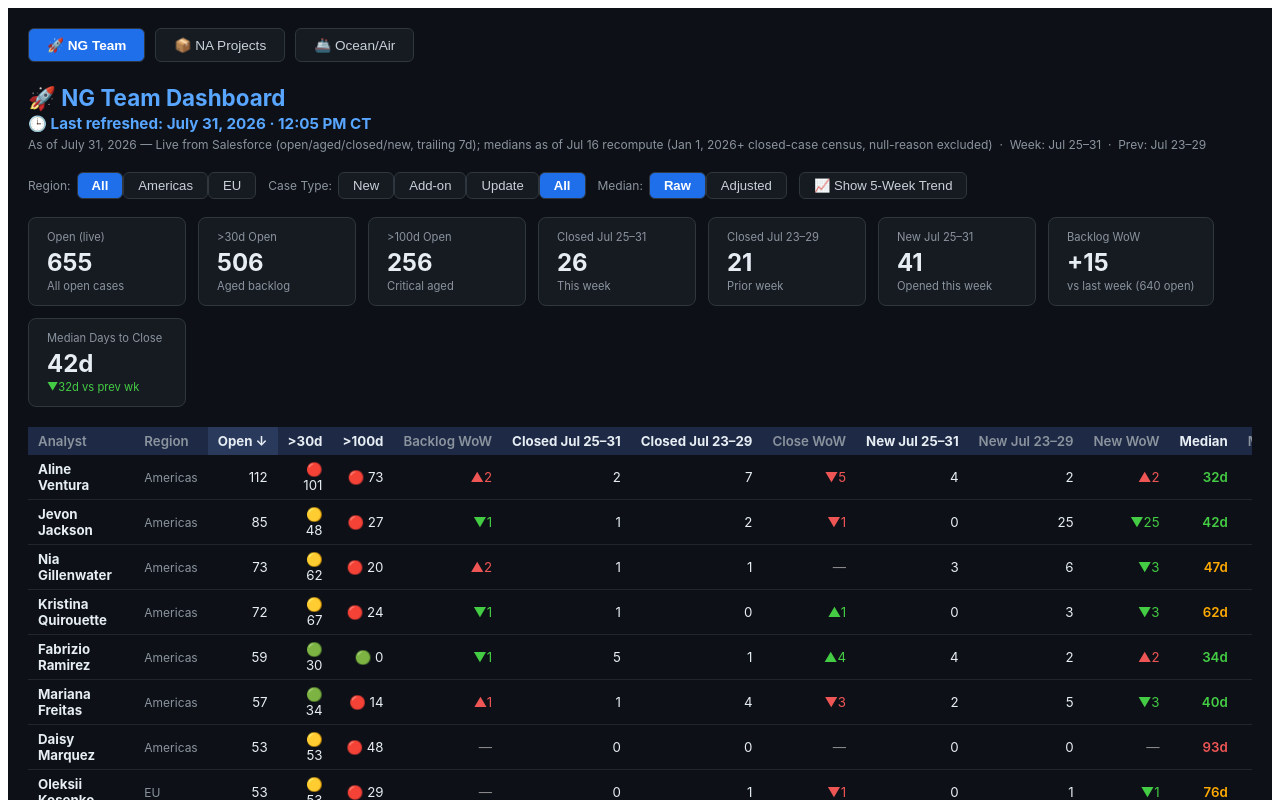
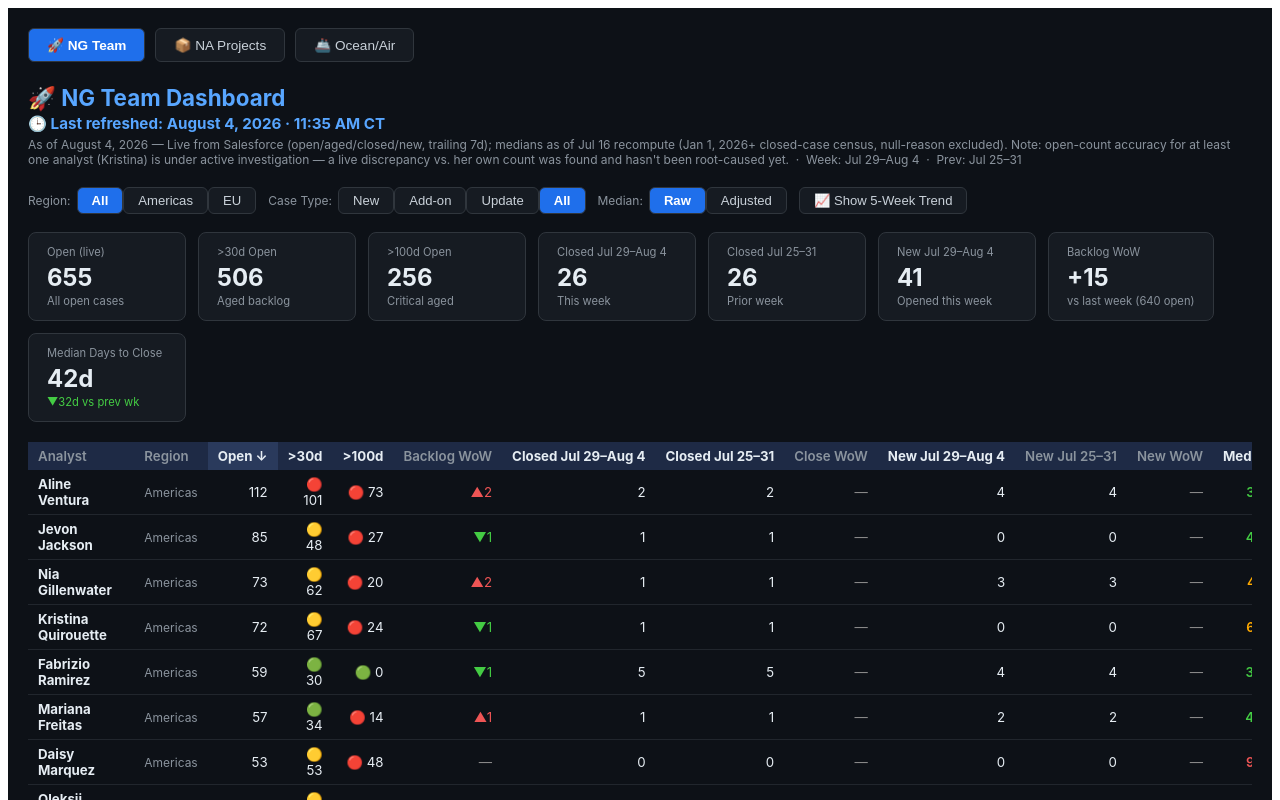
Before and after one commit to The-Vickerman/ng-dashboard, a React (Vite) app: page / in a window 1280 px wide. Shown: the top 800 px of the page. Built offline with nearby package versions, Linux system fonts and the light colour scheme; the HTML template or start-up script is replaced by a standard one.

Commit message:
Refresh NG dashboard: live open/aged/closed/new for trailing week Jul 29-Aug 4 2026 (flagging Kristina open-count discrepancy under investigation)

```diff
--- a/src/NGTeam.jsx
+++ b/src/NGTeam.jsx
@@ -1,9 +1,9 @@
 import { useState, useMemo } from "react";
 
-const LAST_REFRESHED = "July 31, 2026 · 12:05 PM CT";
-const AS_OF     = "July 31, 2026 — Live from Salesforce (open/aged/closed/new, trailing 7d); medians as of Jul 16 recompute (Jan 1, 2026+ closed-case census, null-reason excluded)";
-const THIS_WEEK = "Jul 25–31";
-const PREV_WEEK = "Jul 23–29";
+const LAST_REFRESHED = "August 4, 2026 · 11:35 AM CT";
+const AS_OF     = "August 4, 2026 — Live from Salesforce (open/aged/closed/new, trailing 7d); medians as of Jul 16 recompute (Jan 1, 2026+ closed-case census, null-reason excluded). Note: open-count accuracy for at least one analyst (Kristina) is under active investigation — a live discrepancy vs. her own count was found and hasn't been root-caused yet.";
+const THIS_WEEK = "Jul 29–Aug 4";
+const PREV_WEEK = "Jul 25–31";
 
 const WEEK_LABELS = ["Jun 9–15", "Jun 16–22", "Jun 23–29", "Jun 30–Jul 6", "Jul 16 (recompute)"];
 
@@ -17,80 +17,80 @@ const TEAM = [
   { name:"Aline Ventura", region:"Americas",
     open:{new:31,addon:56,update:19,all:112}, a30:{new:28,addon:55,update:17,all:101},
     a100:{new:24,addon:48,update:1,all:73}, cl7:{new:0,addon:2,update:0,all:2},
-    cp7:{new:1,addon:0,update:5,all:7}, n7:{new:0,addon:0,update:1,all:4},
-    np7:{new:0,addon:0,update:0,all:2}, openp7:110,
+    cp7:{new:0,addon:2,update:0,all:2}, n7:{new:0,addon:0,update:1,all:4},
+    np7:{new:0,addon:0,update:1,all:4}, openp7:110,
     median:{new:76,addon:62,update:22,all:32}, medianAdj:{new:40,addon:34,update:22,all:27},
-    medianTrend:[64,26,32,32,32] },
+    medianTrend:[26,32,32,32,32] },
   { name:"Daisy Marquez", region:"Americas",
     open:{new:15,addon:8,update:21,all:53}, a30:{new:15,addon:8,update:21,all:53},
     a100:{new:11,addon:8,update:21,all:48}, cl7:{new:0,addon:0,update:0,all:0},
     cp7:{new:0,addon:0,update:0,all:0}, n7:{new:0,addon:0,update:0,all:0},
     np7:{new:0,addon:0,update:0,all:0}, openp7:53,
     median:{new:93,addon:52,update:179,all:93}, medianAdj:{new:46,addon:52,update:179,all:52},
-    medianTrend:[null,null,93,93,93] },
+    medianTrend:[93,93,93,93,93] },
   { name:"Jevon Jackson", region:"Americas",
     open:{new:41,addon:28,update:13,all:85}, a30:{new:17,addon:15,update:13,all:48},
     a100:{new:13,addon:4,update:7,all:27}, cl7:{new:1,addon:0,update:0,all:1},
-    cp7:{new:1,addon:0,update:1,all:2}, n7:{new:0,addon:0,update:0,all:0},
-    np7:{new:21,addon:4,update:0,all:25}, openp7:86,
+    cp7:{new:1,addon:0,update:0,all:1}, n7:{new:0,addon:0,update:0,all:0},
+    np7:{new:0,addon:0,update:0,all:0}, openp7:86,
     median:{new:43,addon:48,update:41,all:42}, medianAdj:{new:28,addon:33,update:29,all:29},
-    medianTrend:[71,74,42,42,42] },
+    medianTrend:[74,42,42,42,42] },
   { name:"Kristen Whitman", region:"Americas",
     open:{new:3,addon:3,update:3,all:9}, a30:{new:2,addon:3,update:2,all:7},
     a100:{new:0,addon:1,update:1,all:2}, cl7:{new:0,addon:6,update:3,all:9},
-    cp7:{new:1,addon:1,update:0,all:2}, n7:{new:0,addon:0,update:2,all:2},
-    np7:{new:1,addon:0,update:1,all:2}, openp7:16,
+    cp7:{new:0,addon:6,update:3,all:9}, n7:{new:0,addon:0,update:2,all:2},
+    np7:{new:0,addon:0,update:2,all:2}, openp7:16,
     median:{new:42,addon:45,update:17,all:42}, medianAdj:{new:28,addon:45,update:17,all:28},
-    medianTrend:[36,328,42,42,42] },
+    medianTrend:[328,42,42,42,42] },
   { name:"Kristina Quirouette", region:"Americas",
     open:{new:37,addon:8,update:6,all:72}, a30:{new:36,addon:8,update:5,all:67},
     a100:{new:11,addon:3,update:0,all:24}, cl7:{new:1,addon:0,update:0,all:1},
-    cp7:{new:0,addon:0,update:0,all:0}, n7:{new:0,addon:0,update:0,all:0},
-    np7:{new:1,addon:0,update:0,all:3}, openp7:73,
+    cp7:{new:1,addon:0,update:0,all:1}, n7:{new:0,addon:0,update:0,all:0},
+    np7:{new:0,addon:0,update:0,all:0}, openp7:73,
     median:{new:63,addon:58,update:50,all:62}, medianAdj:{new:63,addon:28,update:50,all:56},
-    medianTrend:[110,91,62,62,62] },
+    medianTrend:[91,62,62,62,62] },
   { name:"Mariana Freitas", region:"Americas",
     open:{new:17,addon:12,update:23,all:57}, a30:{new:14,addon:6,update:9,all:34},
     a100:{new:3,addon:2,update:4,all:14}, cl7:{new:0,addon:1,update:0,all:1},
-    cp7:{new:0,addon:2,update:2,all:4}, n7:{new:0,addon:0,update:2,all:2},
-    np7:{new:2,addon:1,update:2,all:5}, openp7:56,
+    cp7:{new:0,addon:1,update:0,all:1}, n7:{new:0,addon:0,update:2,all:2},
+    np7:{new:0,addon:0,update:2,all:2}, openp7:56,
     median:{new:50,addon:44,update:32,all:40}, medianAdj:{new:34,addon:35,update:31,all:34},
-    medianTrend:[68,66,40,40,40] },
+    medianTrend:[66,40,40,40,40] },
   { name:"Nia Gillenwater", region:"Americas",
     open:{new:13,addon:31,update:28,all:73}, a30:{new:11,addon:28,update:22,all:62},
     a100:{new:2,addon:10,update:7,all:20}, cl7:{new:0,addon:0,update:0,all:1},
-    cp7:{new:0,addon:0,update:1,all:1}, n7:{new:0,addon:0,update:3,all:3},
-    np7:{new:0,addon:1,update:2,all:6}, openp7:71,
+    cp7:{new:0,addon:0,update:0,all:1}, n7:{new:0,addon:0,update:3,all:3},
+    np7:{new:0,addon:0,update:3,all:3}, openp7:71,
     median:{new:84,addon:61,update:26,all:47}, medianAdj:{new:80,addon:43,update:24,all:28},
-    medianTrend:[67,null,47,47,47] },
+    medianTrend:[null,47,47,47,47] },
   { name:"Fabrizio Ramirez", region:"Americas",
     open:{new:10,addon:8,update:34,all:59}, a30:{new:6,addon:6,update:11,all:30},
     a100:{new:0,addon:0,update:0,all:0}, cl7:{new:0,addon:2,update:3,all:5},
-    cp7:{new:0,addon:0,update:1,all:1}, n7:{new:0,addon:0,update:4,all:4},
-    np7:{new:0,addon:0,update:2,all:2}, openp7:60,
+    cp7:{new:0,addon:2,update:3,all:5}, n7:{new:0,addon:0,update:4,all:4},
+    np7:{new:0,addon:0,update:4,all:4}, openp7:60,
     median:{new:35,addon:0,update:31,all:34}, medianAdj:{new:15,addon:0,update:28,all:28},
-    medianTrend:[40,32,34,34,34] },
+    medianTrend:[32,34,34,34,34] },
   { name:"Nathalie Lesmes", region:"EU",
     open:{new:12,addon:16,update:2,all:50}, a30:{new:10,addon:11,update:2,all:25},
     a100:{new:5,addon:1,update:0,all:6}, cl7:{new:2,addon:1,update:1,all:5},
-    cp7:{new:2,addon:1,update:0,all:3}, n7:{new:0,addon:3,update:0,all:20},
-    np7:{new:2,addon:0,update:0,all:3}, openp7:35,
+    cp7:{new:2,addon:1,update:1,all:5}, n7:{new:0,addon:3,update:0,all:20},
+    np7:{new:0,addon:3,update:0,all:20}, openp7:35,
     median:{new:45,addon:56,update:39,all:42}, medianAdj:{new:32,addon:52,update:15,all:33},
-    medianTrend:[88,null,42,42,42] },
+    medianTrend:[null,42,42,42,42] },
   { name:"Oleksii Kosenko", region:"EU",
     open:{new:11,addon:20,update:16,all:53}, a30:{new:11,addon:20,update:16,all:53},
     a100:{new:9,addon:2,update:14,all:29}, cl7:{new:0,addon:0,update:0,all:0},
-    cp7:{new:0,addon:0,update:0,all:1}, n7:{new:0,addon:0,update:0,all:0},
-    np7:{new:0,addon:0,update:1,all:1}, openp7:53,
+    cp7:{new:0,addon:0,update:0,all:0}, n7:{new:0,addon:0,update:0,all:0},
+    np7:{new:0,addon:0,update:0,all:0}, openp7:53,
     median:{new:160,addon:31,update:1,all:76}, medianAdj:{new:109,addon:30,update:1,all:60},
-    medianTrend:[null,138,76,76,76] },
+    medianTrend:[138,76,76,76,76] },
   { name:"Prathiba Seetharaman", region:"EU",
     open:{new:7,addon:12,update:1,all:32}, a30:{new:7,addon:12,update:1,all:26},
     a100:{new:5,addon:3,update:0,all:13}, cl7:{new:0,addon:0,update:1,all:1},
-    cp7:{new:0,addon:0,update:0,all:0}, n7:{new:0,addon:0,update:0,all:6},
-    np7:{new:0,addon:0,update:0,all:1}, openp7:27,
+    cp7:{new:0,addon:0,update:1,all:1}, n7:{new:0,addon:0,update:0,all:6},
+    np7:{new:0,addon:0,update:0,all:6}, openp7:27,
     median:{new:0,addon:99,update:0,all:99}, medianAdj:{new:0,addon:84,update:0,all:84},
-    medianTrend:[null,null,99,99,99] },
+    medianTrend:[null,99,99,99,99] },
 ];
 
 const REASON_LABELS = { new:"New", addon:"Add-on", update:"Update", all:"All" };
```
